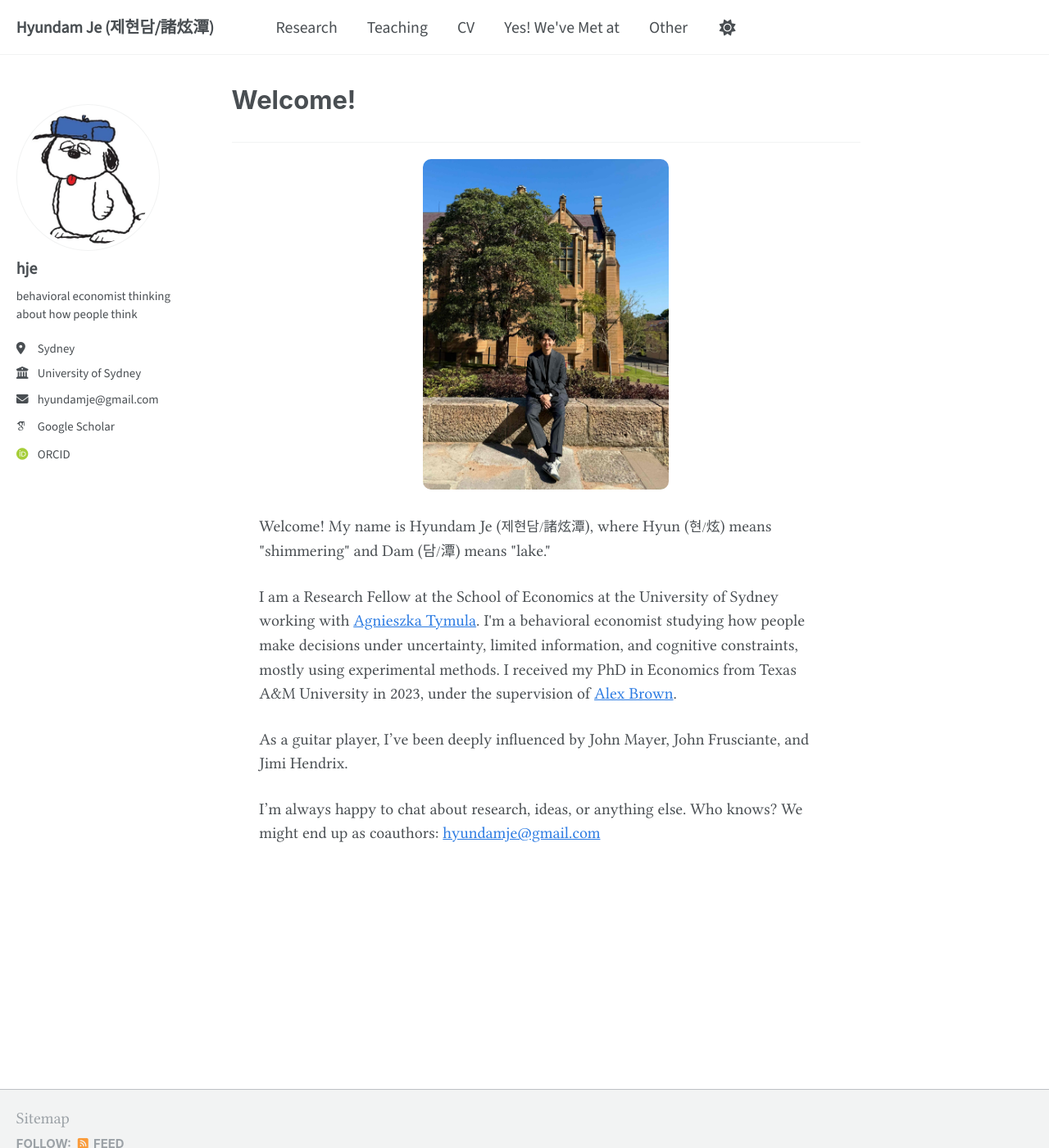
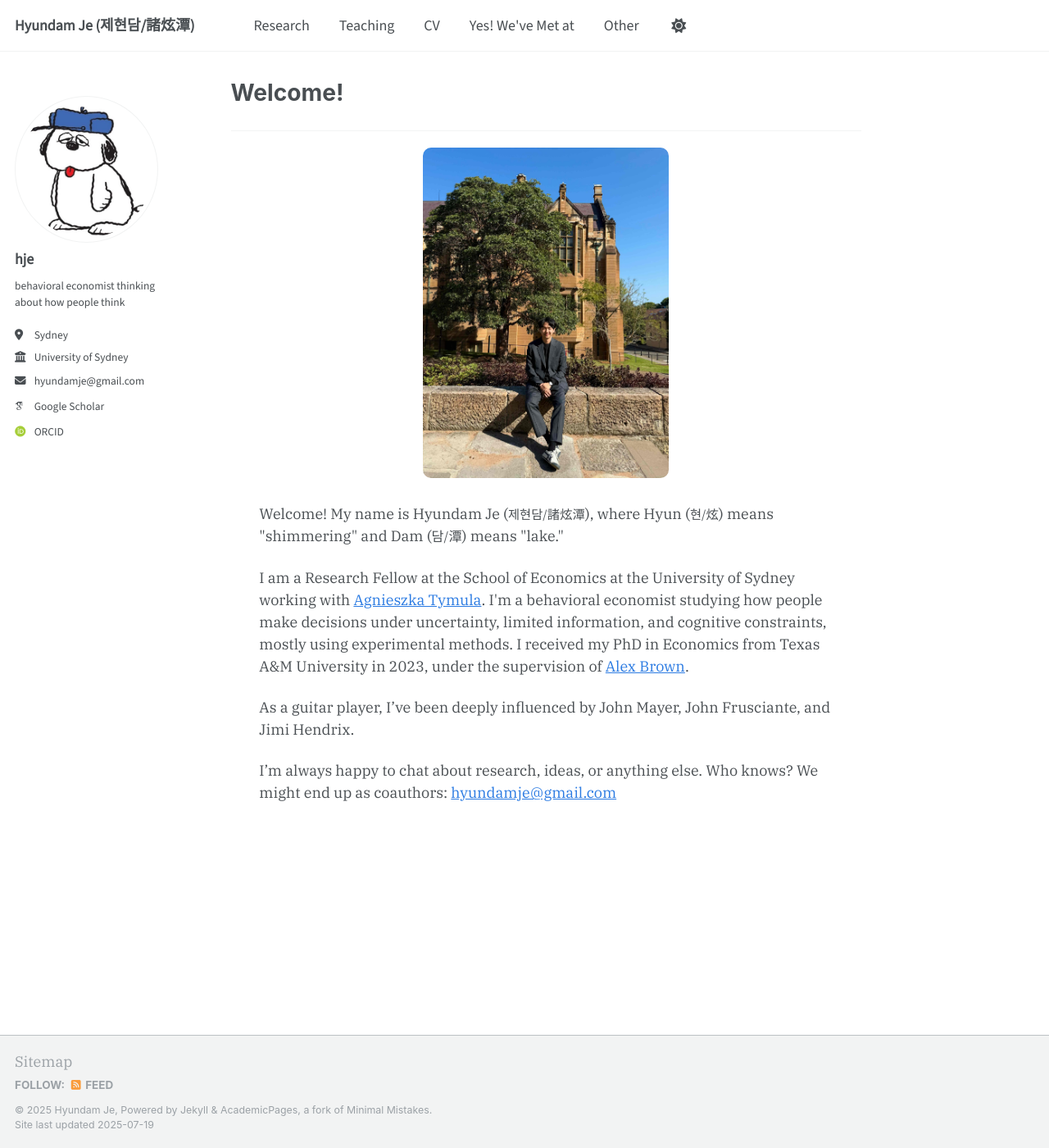
Before and after one commit to hyundamje/hyundamje.github.io, a Jekyll site: the page built from _pages/about.md, in a window 1280 px wide and 1400 px high. Shown: the whole window at 82% size. Built offline with Jekyll 4.4.1, drawn with Linux system fonts in a browser that asks for light colours; some web fonts are replaced.

Commit message:
Update _base.scss

```diff
--- a/_sass/layout/_base.scss
+++ b/_sass/layout/_base.scss
@@ -41,11 +41,10 @@
  // font-family: 'Merriweather', serif;
  //  font-family: 'Source Serif 4', serif;
  // font-family: 'Roboto Serif', serif;
- // font-family: 'IBM Plex Serif', serif;
-  font-family:  'Libertine', serif;
+  font-family: 'IBM Plex Serif', serif;
+ // font-family:  'Libertine', serif;
 
     line-height: 1.5;
-   font-size: 1.1rem;
   //  font-weight: 400;
 
   &.overflow--hidden {
```
